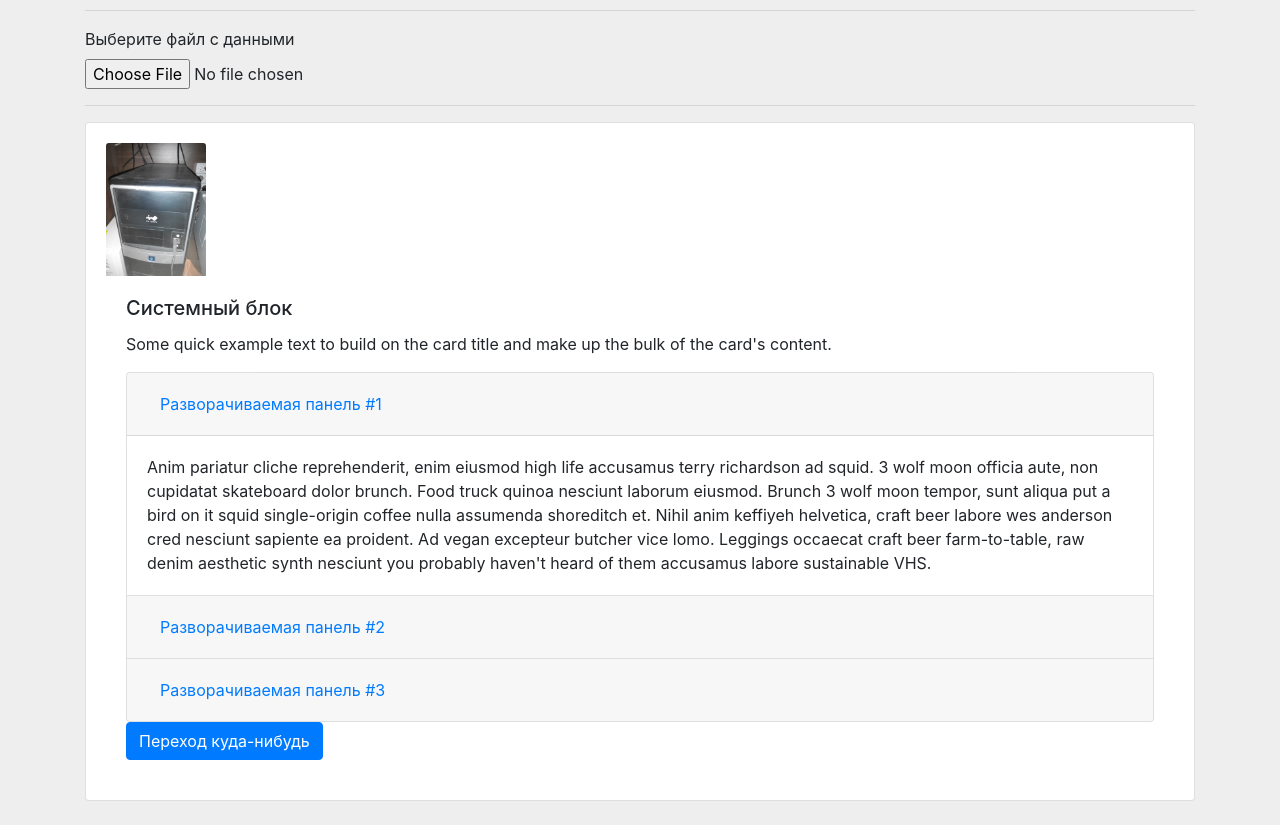
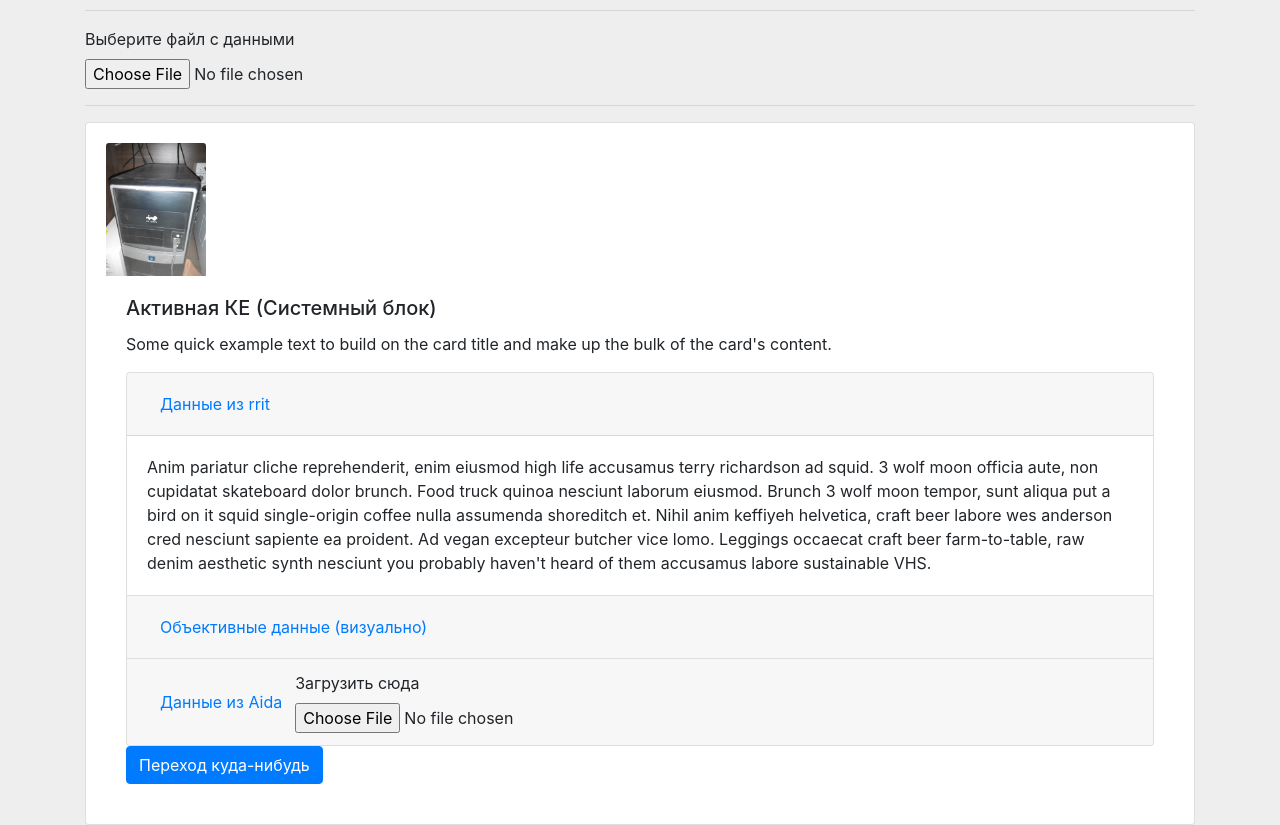
Before and after one commit to wascoyur/ke-collector, a plain HTML site: page index.html in a window 1280 px wide. Shown: the part 62-887 px from the top of the page. Before the commit the page ends 863 px from the top, so only its background shows below. Drawn offline with nearby package versions, Linux system fonts and the light colour scheme.

Commit message:
Добавлена форма

```diff
--- a/index.html
+++ b/index.html
@@ -77,7 +77,7 @@
     <div class="card-body">
       <img src="src/img/tower-computer.jpg" class="card-img-top" alt="... " style="width: 100px;" >
       <div class="card-body">
-        <h5 class="card-title">Системный блок</h5>
+        <h5 class="card-title">Активная КЕ (Системный блок)</h5>
         <p class="card-text">Some quick example text to build on the card title and make up the bulk of the card's content.
         </p>
         <div class="accordion" id="accordionExample">
@@ -86,9 +86,10 @@
               <h5 class="mb-0">
                 <button class="btn btn-link" type="button" data-toggle="collapse" data-target="#collapseOne"
                   aria-expanded="true" aria-controls="collapseOne">
-                  Разворачиваемая панель #1
+                  Данные из rrit
                 </button>
               </h5>
+
             </div>
 
             <div id="collapseOne" class="collapse show" aria-labelledby="headingOne" data-parent="#accordionExample">
@@ -107,7 +108,7 @@
               <h5 class="mb-0">
                 <button class="btn btn-link collapsed" type="button" data-toggle="collapse" data-target="#collapseTwo"
                   aria-expanded="false" aria-controls="collapseTwo">
-                  Разворачиваемая панель #2
+                  Объективные данные (визуально)
                 </button>
               </h5>
             </div>
@@ -123,13 +124,18 @@
             </div>
           </div>
           <div class="card">
-            <div class="card-header" id="headingThree">
+            <div class="card-header d-flex flex-row justify-content- align-items-center" id="headingThree">
               <h5 class="mb-0">
                 <button class="btn btn-link collapsed" type="button" data-toggle="collapse" data-target="#collapseThree"
                   aria-expanded="false" aria-controls="collapseThree">
-                  Разворачиваемая панель #3
+                  Данные из Aida
                 </button>
               </h5>
+              <form>
+                  <label for="exampleFormControlFile1">Загрузить сюда</label>
+                  <input type="file" class="form-control-file" id="file">
+              </form>
+
             </div>
             <div id="collapseThree" class="collapse" aria-labelledby="headingThree" data-parent="#accordionExample">
               <div class="card-body">
```
